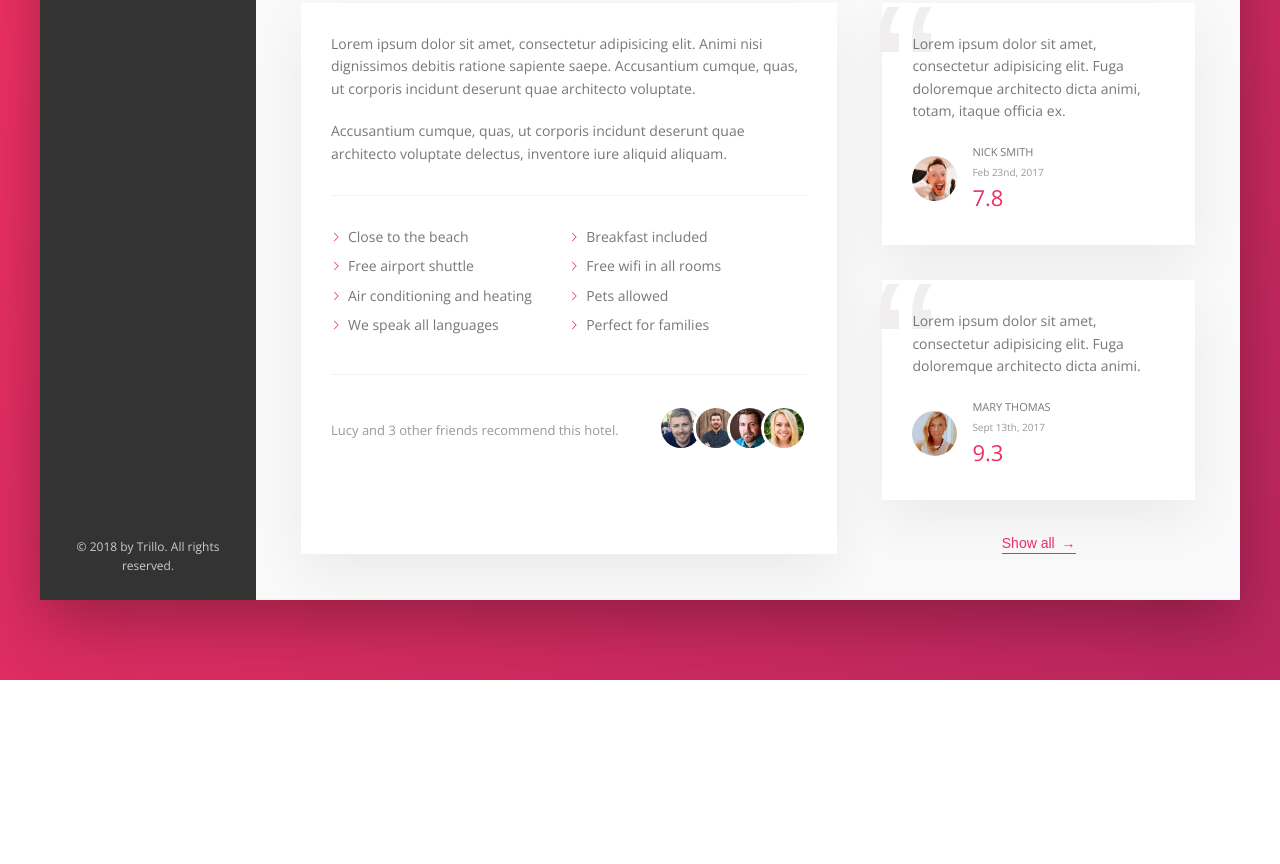
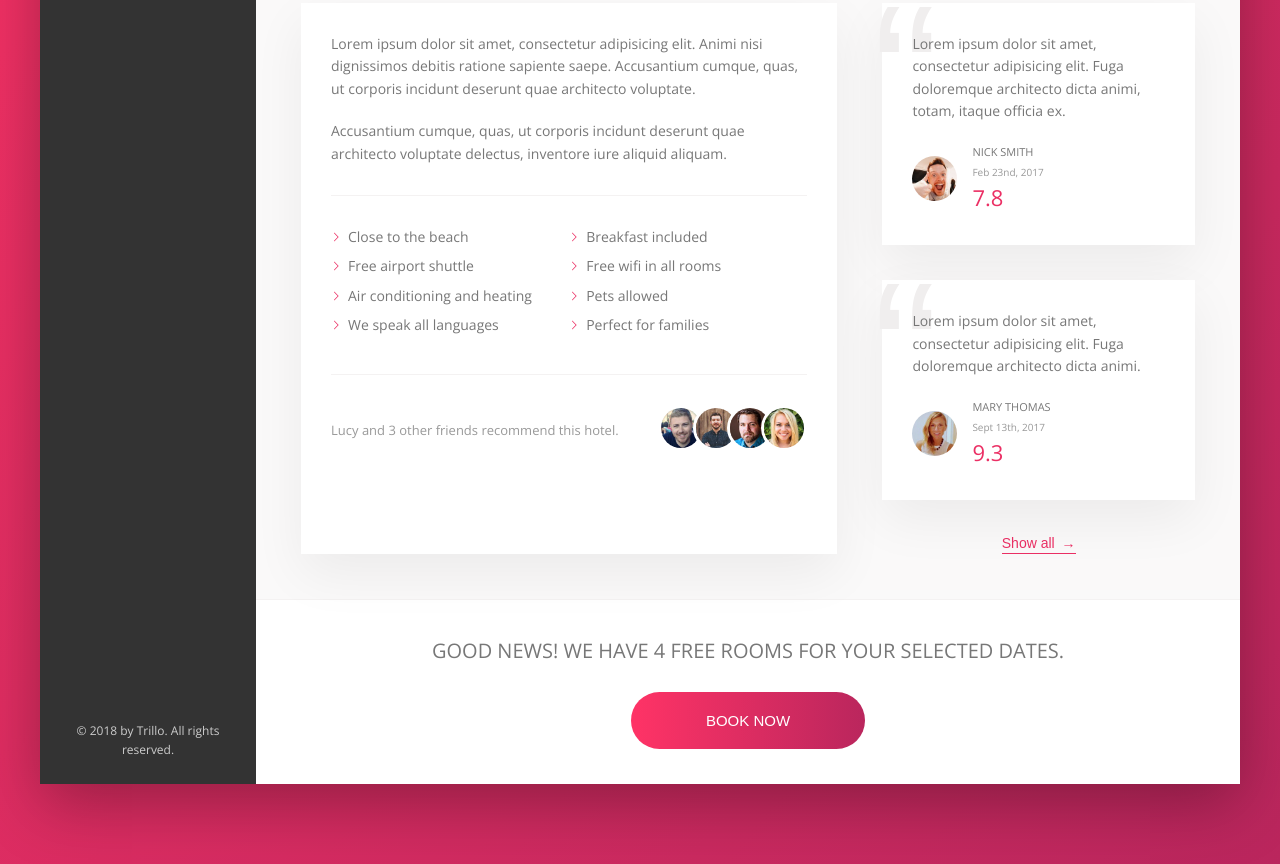
Before and after one commit to turquoise/trillo-scss, a website: page index.html in a window 1280 px wide. Shown: the part 644-1508 px from the top of the page. Before the commit the page ends 1324 px from the top, so only its background shows below. Drawn offline with nearby package versions, Linux system fonts and the light colour scheme.

Commit message:
added cta

```diff
--- a/index.html
+++ b/index.html
@@ -187,6 +187,16 @@
                   </figure>
                   <button class="btn-inline">Show all <span>&rarr;</span></button>
                 </div>
+
+              </div>
+              <div class="cta">
+                <h2 class="cta__book-now">
+                  Good news! We have 4 free rooms for your selected dates.
+                </h2>
+                <button class="btn">
+                  <span class="btn__visible">Book now</span>
+                  <span class="btn__invisible">Only 4 rooms left</span>
+                </button>
               </div>
             </main>
           </div>
--- a/sass/_components.scss
+++ b/sass/_components.scss
@@ -452,5 +452,70 @@
     font-family: sans-serif;
     z-index: 1;
   }
+}
+
+// call to action
+.cta {
+  padding: 3.5rem 0;
+  text-align: center;
+
+  &__book-now {
+    font-size: 2rem;
+    font-weight: 300;
+    margin-bottom: 2.5rem;
+    text-transform: uppercase;
+  }
+}
+
+.btn {
+  font-size: 1.5rem;
+  font-weight: 300;
+  text-transform: uppercase;
+  border-radius: 100px;
+  border: none;
+  background-image: linear-gradient(to right, var(--color-primary-light), var(--color-primary-dark));
+  color: #fff;
+  position: relative;
+  overflow: hidden;
+  cursor: pointer;
+
+  & > * {
+    display: inline-block;
+    height: 100%;
+    width: 100%;
+    transition: all .2s;
+  }
+
+  &__visible {
+
+    padding: 2rem 7.5rem;
+  }
+
+  &__invisible {
+    position: absolute;
+    padding: 2rem 0;
+    left: 0;
+    top: -100%;
+
+  }
+
+  &:hover  {
+    background-image: linear-gradient(to left, var(--color-primary-light), var(--color-primary-dark));
+  }
+
+  &:hover &__visible {
+    transform: translateY(100%);
+  }
+
+  &:hover &__invisible {
+      top: 0;
+  }
+
+  &:focus {
+    outline: none;
+    animation: pulsate 1s infinite;
+
+  }
+
 
 }
```
Also changed, not shown: css/style.css.
